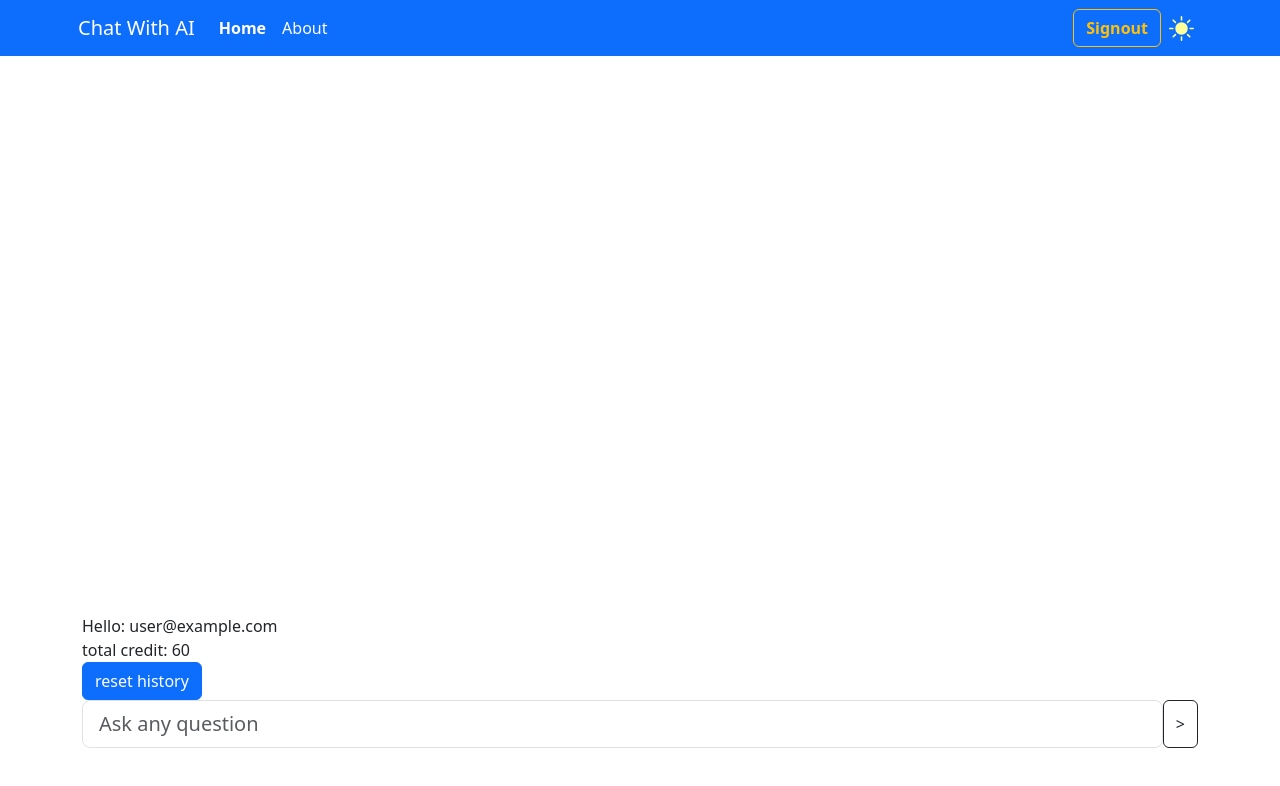
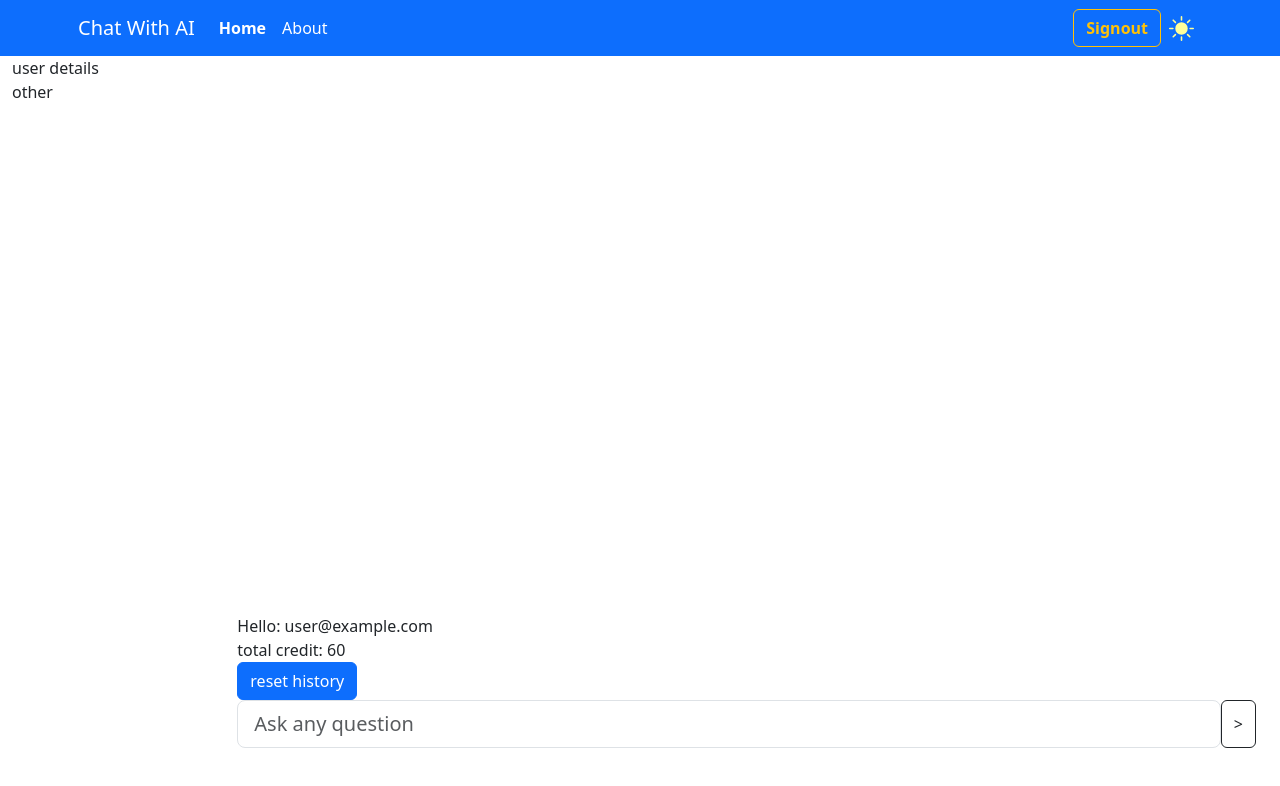
Before and after one commit to ulevi92/SynthiConvo, a React (Vite) app: page / in a window 1280 px wide. Shown: the top 786 px of the page. Built offline with nearby package versions, Linux system fonts and the light colour scheme; no server answers; the database is empty; sample sign-in values are in the browser's storage.

Commit message:
created/ side bar

```diff
--- /dev/null
+++ b/src/components/layouts/side navbar/SideNavbar.tsx
@@ -0,0 +1,13 @@
+import { Container, Row } from "react-bootstrap";
+
+const SideNavbar = () => {
+  return (
+    <Container>
+      <Row>user details</Row>
+
+      <Row>other </Row>
+    </Container>
+  );
+};
+
+export default SideNavbar;
--- a/src/pages/home/Home.tsx
+++ b/src/pages/home/Home.tsx
@@ -12,6 +12,8 @@ import {
   getUserCreditAndHistory,
   postUserCreditAndHistory,
 } from "../../api/firestoreFetches";
+import SideNavbar from "../../components/layouts/side navbar/SideNavbar";
+import { Col, Container, Row } from "react-bootstrap";
 
 export const Home = () => {
   const didMount = useRef<boolean>(false);
@@ -65,7 +67,22 @@ export const Home = () => {
 
   if (!notVerified) return <NotVerifiedError />;
 
-  return <ChatWindow />;
+  // return <ChatWindow />;
+  return (
+    <>
+      <Container fluid className='h-100'>
+        <Row className='h-100'>
+          <Col md={4} lg={2} className='d-none d-md-block'>
+            <SideNavbar />
+          </Col>
+
+          <Col sm={12} md={8} lg={10}>
+            <ChatWindow />
+          </Col>
+        </Row>
+      </Container>
+    </>
+  );
 };
 
 export default Home;
```
